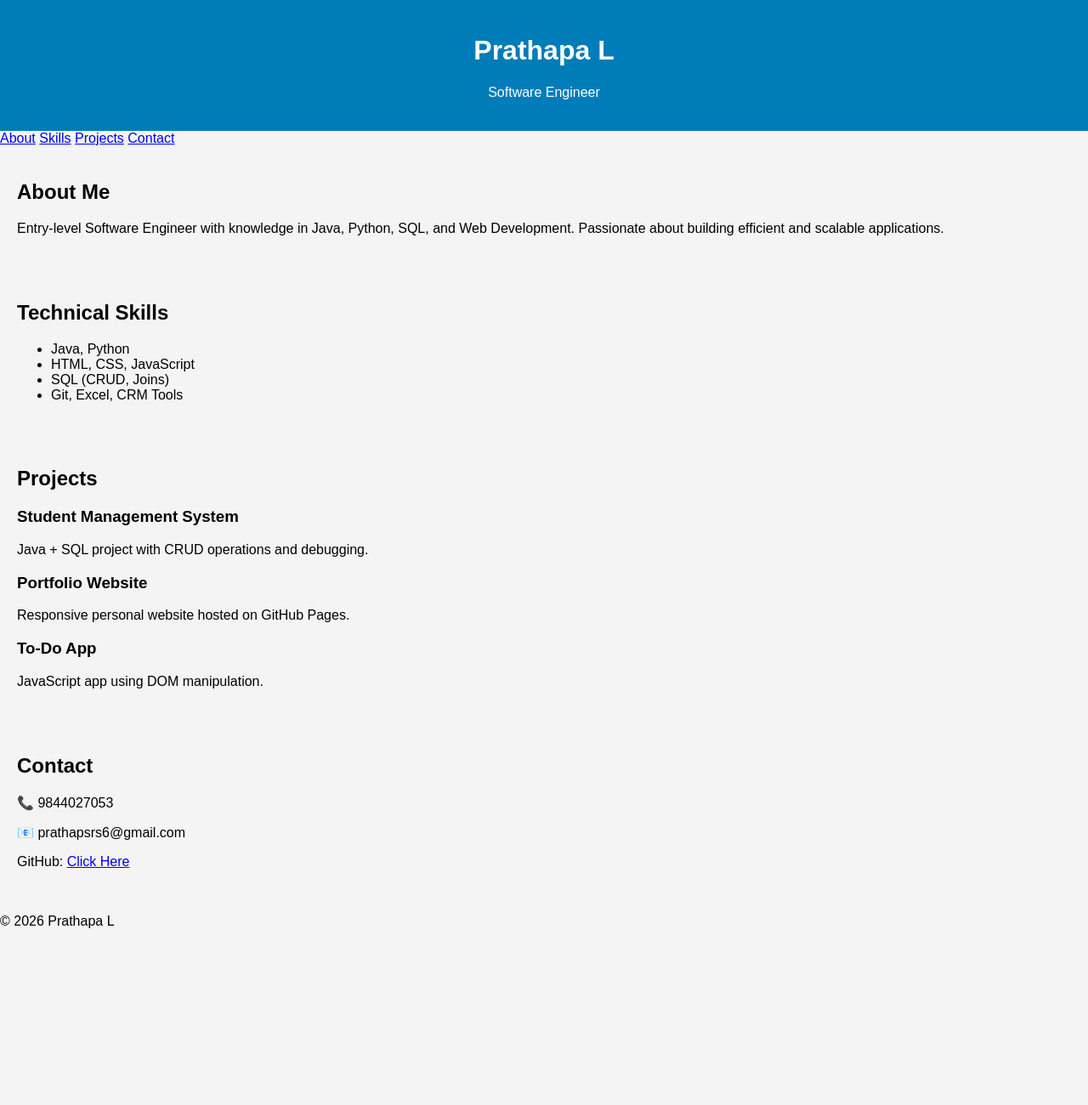
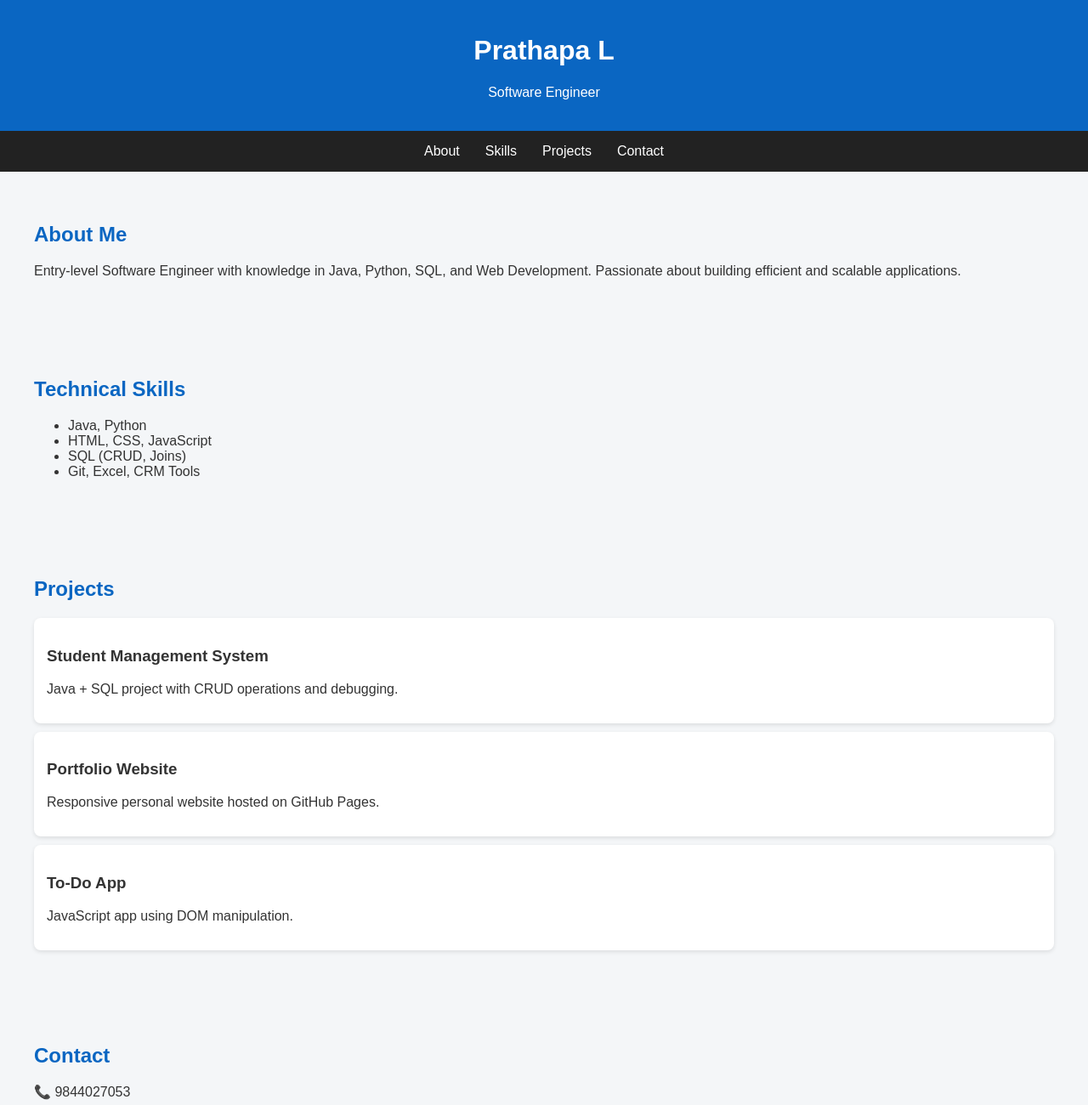
Before and after one commit to ha429917677-byte/portfolio-website, a plain HTML site: page index.html in a window 1280 px wide. Shown: the top 1300 px of the page at 85% size. Before the commit the page ends 1109 px from the top, so only its background shows below. Drawn offline with Linux system fonts and the light colour scheme.

Commit message:
Update style.css

```diff
--- a/style.css
+++ b/style.css
@@ -1,16 +1,52 @@
 body {
-    font-family: Arial;
-    margin: 0;
-    background: #f4f4f4;
+  font-family: Arial, sans-serif;
+  margin: 0;
+  background: #f4f6f8;
+  color: #333;
 }
 
 header {
-    background: #007DB8;
-    color: white;
-    text-align: center;
-    padding: 20px;
+  background: #0a66c2;
+  color: white;
+  text-align: center;
+  padding: 20px;
+}
+
+nav {
+  display: flex;
+  justify-content: center;
+  background: #222;
+}
+
+nav a {
+  color: white;
+  padding: 15px;
+  text-decoration: none;
+}
+
+nav a:hover {
+  background: #0a66c2;
 }
 
 section {
-    padding: 20px;
+  padding: 40px;
 }
+
+h2 {
+  color: #0a66c2;
+}
+
+.card {
+  background: white;
+  padding: 15px;
+  margin: 10px 0;
+  border-radius: 8px;
+  box-shadow: 0 2px 5px rgba(0,0,0,0.1);
+}
+
+footer {
+  text-align: center;
+  padding: 15px;
+  background: #222;
+  color: white;
+}
```
